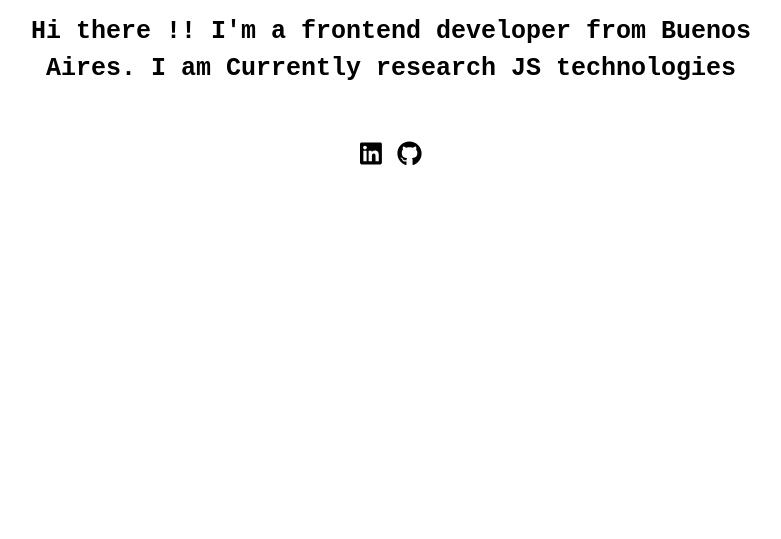
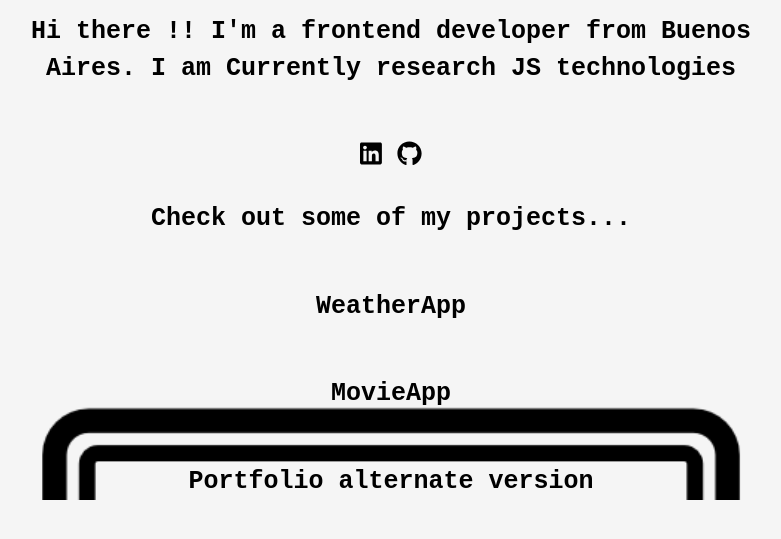
Before and after one commit to Dyehuthy-mes/port-folio-v2, a Gatsby site: page / in a window 1280 px wide. Shown: the part 449-988 px from the top of the page, without its empty margins (249-1030 px from the left). Before the commit the page ends 800 px from the top, so only its background shows below. Built offline with nearby package versions, Linux system fonts and the light colour scheme; Gatsby itself is replaced by a stand-in of ours.

Commit message:
lastupdate

```diff
--- a/gatsby-config.js
+++ b/gatsby-config.js
@@ -8,6 +8,7 @@ module.exports = {
     "gatsby-plugin-react-helmet",
     `gatsby-plugin-sharp`,
     `gatsby-transformer-sharp`,
+    `gatsby-plugin-scroll-reveal`,
     {
       resolve: `gatsby-source-filesystem`,
       options: {
--- a/package.json
+++ b/package.json
@@ -23,6 +23,7 @@
     "gatsby-plugin-image": "^1.13.0",
     "gatsby-plugin-react-helmet": "^4.13.0",
     "gatsby-plugin-sass": "^4.13.0",
+    "gatsby-plugin-scroll-reveal": "^0.0.7",
     "gatsby-plugin-sharp": "^3.13.0",
     "gatsby-source-filesystem": "^3.13.0",
     "gatsby-source-graphql": "^3.13.0",
@@ -30,6 +31,7 @@
     "react": "^17.0.1",
     "react-dom": "^17.0.1",
     "react-helmet": "^6.1.0",
+    "react-tinder-card": "^1.4.0",
     "sass": "^1.39.0"
   }
 }
--- a/src/components/Page.jsx
+++ b/src/components/Page.jsx
@@ -1,9 +1,11 @@
-import React from 'react'
+import React  from 'react'
 import Header from './Header'
+import ProjectsSection from './ProjectsSection'
 import Img from 'gatsby-image'
 import {useStaticQuery, graphql} from 'gatsby'
 import {FontAwesomeIcon} from "@fortawesome/react-fontawesome"
 import {faLinkedin, faGithub} from '@fortawesome/free-brands-svg-icons'
+
 export default Page
 
 function Page({children}) {
@@ -32,6 +34,8 @@ function Page({children}) {
             <p> Hi there !! I'm a frontend developer from Buenos Aires. I am Currently research JS technologies</p>
             <a href= "https://www.linkedin.com/in/marcos-campot-687152216/" target="blank" > <FontAwesomeIcon icon={faLinkedin} /> </a>
             <a href= "https://github.com/Dyehuthy-mes" target="blank" > <FontAwesomeIcon icon={faGithub} /> </a>
+            <p> Check out some of my projects...</p>
+            <ProjectsSection/>
             {children}
         </div>
     )
--- /dev/null
+++ b/src/components/ProjectsSection.jsx
@@ -0,0 +1,29 @@
+import React from 'react'
+import {useStaticQuery, graphql} from 'gatsby'
+import Img from 'gatsby-image'
+import "../styles/ProjectSection.scss"
+
+function ProjectsSection() {
+
+    const data = useStaticQuery(graphql`
+    query {
+      placeholderImage: file(relativePath: { eq: "sadas.png" }) {
+        childImageSharp {
+          fluid(maxWidth: 400, maxHeight: 400) {
+            ...GatsbyImageSharpFluid
+          }
+        }
+      }
+    }
+  `)
+
+    return (
+        <div className='projectSection'>
+            <p>WeatherApp</p>
+            <p>MovieApp</p>
+            <p>Portfolio alternate version</p>
+        </div>
+    )
+}
+
+export default ProjectsSection
--- /dev/null
+++ b/src/styles/ProjectSection.scss
@@ -0,0 +1,5 @@
+.projectSection{
+    background-image: url('../images/laptop.png');
+    background-repeat: no-repeat;
+    background-size:100%;
+}
--- a/src/styles/global.scss
+++ b/src/styles/global.scss
@@ -8,7 +8,7 @@ html{
 body{
     margin: 0;
     padding: 0;
-    background-color: white
+    background-color: rgb(245, 245, 245)
 }
 
 .wrapper{
```
Also changed, not shown: src/images/laptop.png (added), src/images/weatherApp.png (added), src/images/weatherAppDefault.png (added), 1 other file.
